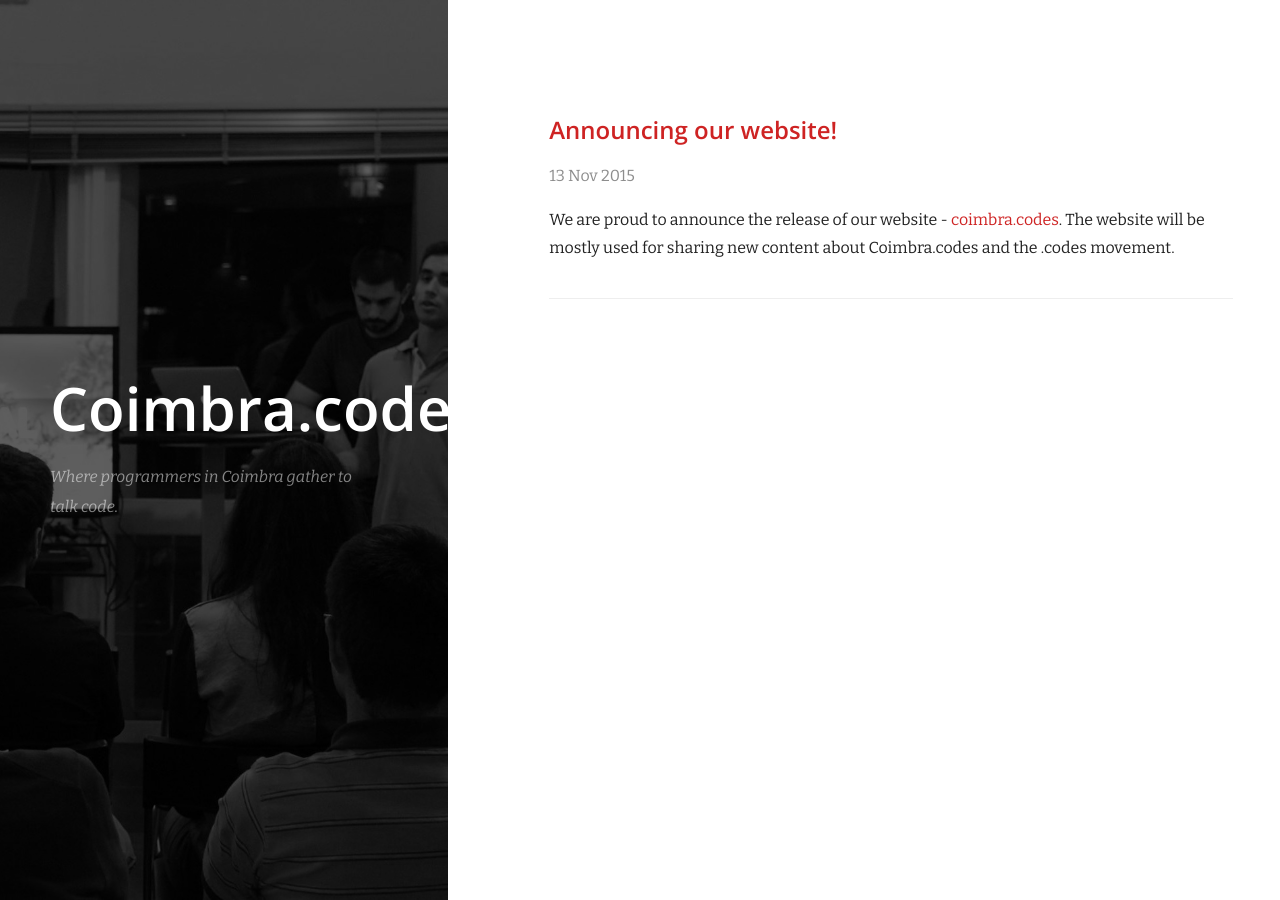
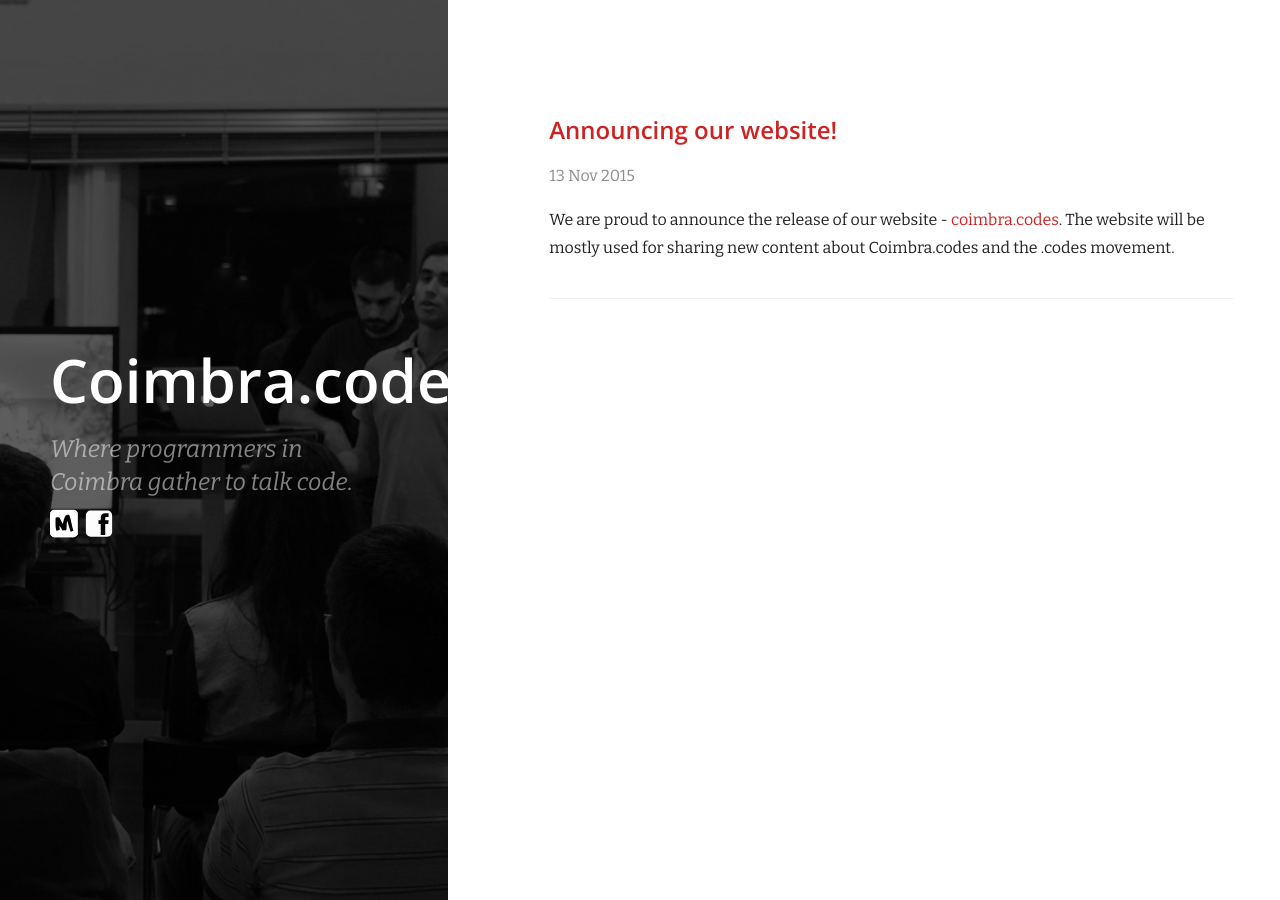
Before and after one commit to CoimbraCodes/coimbracodes.github.io, a Jekyll site: the page built from index.html, in a window 1280 px wide. Built offline with Jekyll 4.4.1, drawn with Linux system fonts in a browser that asks for light colours; nearby versions of some CDN libraries; Markdown is read by kramdown in place of the engine named in the settings.

Commit message:
Adds first article and sidebar icons.

```diff
--- a/css/main.css
+++ b/css/main.css
@@ -226,6 +226,7 @@
 header ul.meta li span {
   margin-right: 10px;
   font-style: italic;
+  font-size: 1.5em;
   color: rgba(255, 255, 255, .5);
 }
 
--- a/index.html
+++ b/index.html
@@ -9,6 +9,14 @@
         <span>
           {{ site.tagline }}
         </span>
+      </li>
+
+      <li style="margin-right: 2px; margin-top: 8px;">
+        <img style="width: 28px; height: 32px;" src="images/meetup_icon.svg"/>
+      </li>
+
+      <li>
+        <img style="width: 32px; height: 32px;" src="images/facebook_icon.svg"/>
       </li>
   </div>
 </header>
```
Also changed, not shown: _posts/2014-01-09-website-announcement.md (line endings or trailing spaces), images/facebook_icon.svg (added), images/meetup_icon.svg (added).
